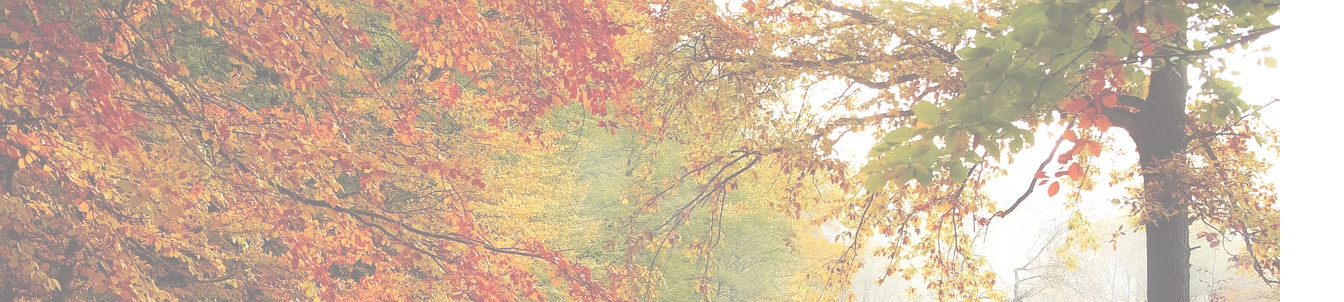
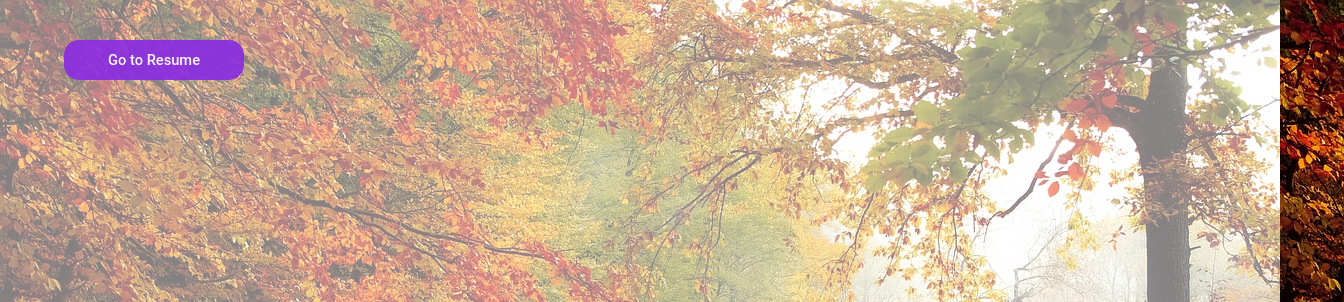
Before and after one commit to agsdtm7/agus-resume-2022, a plain HTML site: page portfolio.html in a window 1280 px wide. Shown: the top 302 px of the page, 1344 px wide, since content can reach past the window. Drawn offline with Linux system fonts and the light colour scheme.

Commit message:
added button go to resume

```diff
--- a/portfolio.html
+++ b/portfolio.html
@@ -11,6 +11,11 @@
 
 <body>
     <div class="banner">
+        <div class="btn">
+            <button>
+                <a href="index.html" class="btn-return">Go to Resume</a>
+            </button>
+        </div>
         <div class="banner--title">
         <h1 class="main-title">Coming Soon!
         </h1>
```
